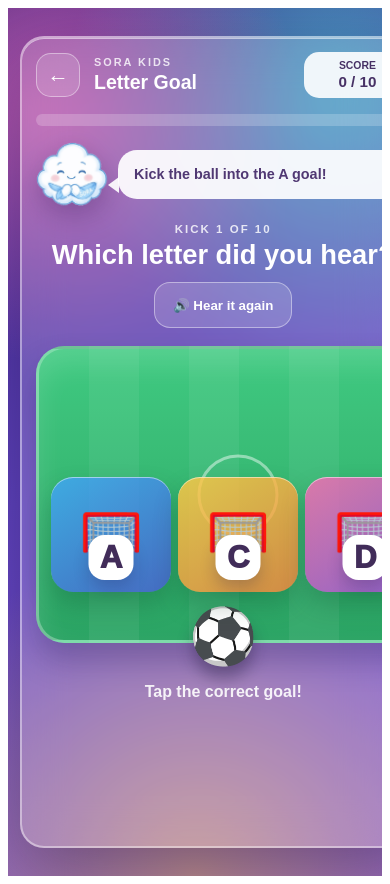
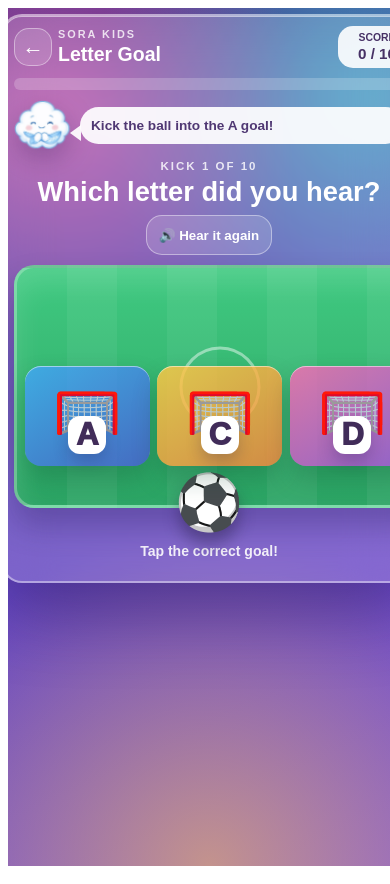
Before and after one commit to phonics26/sora-phonics-practice, a website built with Vite: page index.html in a window 390 px wide. Both pictures are taken after a click on the button "Open Letter Goal". Built offline with nearby package versions, Linux system fonts and the light colour scheme.

Commit message:
Update activity1.css

```diff
--- a/src/styles/activity1.css
+++ b/src/styles/activity1.css
@@ -751,3 +751,232 @@
     height: 72px;
   }
 }
+/* ========================================
+   MOBILE FIT FIX
+======================================== */
+
+html,
+body,
+#app {
+  width: 100%;
+  min-width: 0;
+  min-height: 100%;
+}
+
+body {
+  overflow-x: hidden;
+}
+
+.soccer-game-page {
+  width: 100%;
+  min-width: 0;
+  min-height: 100dvh;
+  padding: 8px;
+}
+
+.soccer-game-window {
+  width: 100%;
+  max-width: 900px;
+  min-width: 0;
+  min-height: auto;
+  padding: clamp(12px, 3vw, 24px);
+  border-radius: clamp(20px, 5vw, 30px);
+}
+
+.soccer-game-header {
+  grid-template-columns: 42px minmax(0, 1fr) auto;
+}
+
+.soccer-game-header h1 {
+  font-size: clamp(1rem, 5vw, 1.7rem);
+}
+
+.soccer-score-box {
+  min-width: 70px;
+  padding: 7px 9px;
+}
+
+.soccer-coach {
+  grid-template-columns: clamp(58px, 18vw, 92px) minmax(0, 1fr);
+  gap: 8px;
+}
+
+.soccer-mascot {
+  width: 100%;
+  max-width: 92px;
+  height: auto;
+}
+
+.soccer-speech-bubble {
+  min-width: 0;
+  padding: 11px 13px;
+  font-size: clamp(0.76rem, 3.5vw, 0.9rem);
+}
+
+.soccer-instruction h2 {
+  font-size: clamp(1.25rem, 7vw, 2.5rem);
+}
+
+.soccer-goals {
+  width: 100%;
+  min-width: 0;
+  min-height: clamp(185px, 52vw, 300px);
+  padding:
+    clamp(18px, 5vw, 38px)
+    clamp(5px, 2vw, 22px)
+    clamp(36px, 10vw, 58px);
+
+  gap: clamp(5px, 2vw, 22px);
+}
+
+.soccer-goal {
+  min-width: 0;
+  min-height: clamp(105px, 32vw, 180px);
+  padding-inline: 3px;
+}
+
+.soccer-goal-net {
+  font-size: clamp(2.5rem, 14vw, 5rem);
+}
+
+.soccer-goal strong {
+  width: clamp(40px, 12vw, 66px);
+  height: clamp(40px, 12vw, 66px);
+  bottom: clamp(9px, 3vw, 17px);
+
+  font-size: clamp(1.5rem, 8vw, 3rem);
+}
+
+.soccer-ball-area {
+  width: 100%;
+  height: clamp(60px, 18vw, 90px);
+  margin-top: clamp(-42px, -8vw, -28px);
+}
+
+.soccer-ball {
+  font-size: clamp(2.7rem, 14vw, 5rem);
+}
+
+.soccer-feedback {
+  font-size: clamp(0.82rem, 3.6vw, 1rem);
+}
+
+/* Small phones */
+@media (max-width: 480px) {
+  .soccer-game-page {
+    place-items: start center;
+    padding:
+      max(6px, env(safe-area-inset-top))
+      6px
+      max(8px, env(safe-area-inset-bottom));
+  }
+
+  .soccer-game-window {
+    border-radius: 20px;
+    padding: 10px;
+  }
+
+  .soccer-game-header {
+    grid-template-columns: 38px minmax(0, 1fr) 66px;
+    gap: 6px;
+  }
+
+  .soccer-back-button {
+    width: 38px;
+    height: 38px;
+  }
+
+  .soccer-score-box {
+    min-width: 66px;
+    padding: 6px;
+  }
+
+  .soccer-progress-track {
+    margin: 10px 0;
+  }
+
+  .soccer-coach {
+    grid-template-columns: 58px minmax(0, 1fr);
+  }
+
+  .soccer-mascot {
+    max-width: 60px;
+  }
+
+  .soccer-speech-bubble {
+    padding: 9px 11px;
+  }
+
+  .soccer-speech-bubble::before {
+    top: 18px;
+  }
+
+  .soccer-instruction {
+    margin: 10px auto 6px;
+  }
+
+  .soccer-instruction h2 {
+    margin-bottom: 8px;
+  }
+
+  .soccer-listen-button {
+    min-height: 40px;
+    padding: 0 12px;
+  }
+
+  .soccer-goals {
+    min-height: 178px;
+    margin-top: 10px;
+    border-radius: 20px;
+  }
+
+  .soccer-goal {
+    min-height: 100px;
+    border-radius: 16px;
+  }
+
+  .soccer-goal strong {
+    width: 38px;
+    height: 38px;
+    border-radius: 12px;
+  }
+
+  .soccer-ball-area {
+    height: 58px;
+    margin-top: -31px;
+  }
+
+  .soccer-feedback {
+    margin-top: 8px;
+  }
+}
+
+/* Very narrow phones */
+@media (max-width: 360px) {
+  .soccer-game-header h1 {
+    font-size: 0.95rem;
+  }
+
+  .soccer-game-header p {
+    letter-spacing: 1px;
+  }
+
+  .soccer-score-box strong {
+    font-size: 0.8rem;
+  }
+
+  .soccer-goals {
+    gap: 4px;
+    padding-inline: 4px;
+  }
+
+  .soccer-goal-net {
+    font-size: 2.3rem;
+  }
+
+  .soccer-goal strong {
+    width: 34px;
+    height: 34px;
+    font-size: 1.35rem;
+  }
+}
```
